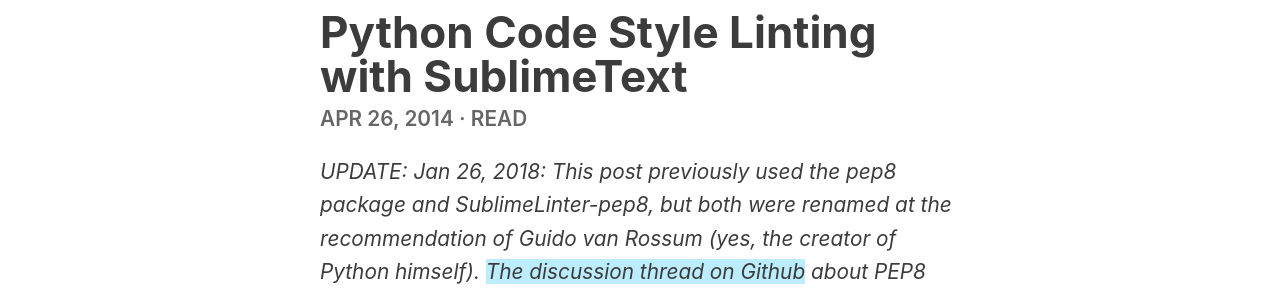
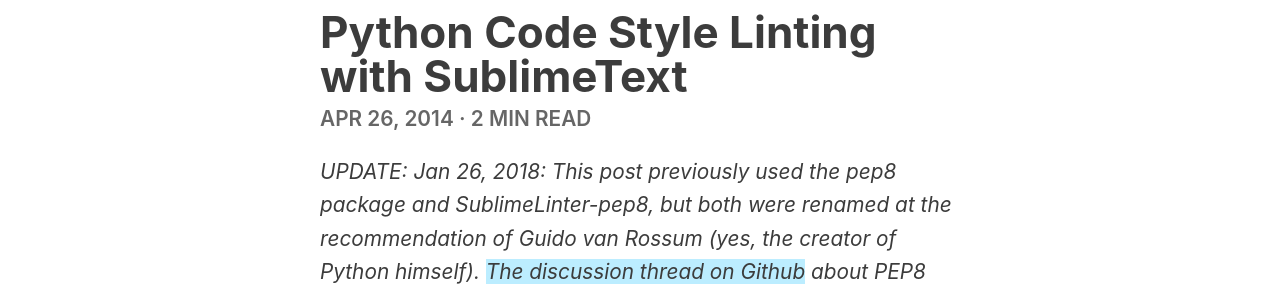
Before and after one commit to whusterj/whusterj.github.io, a Jekyll site: the page built from _posts/2014-04-26-pep-8-with-sublime-text.md, in a window 1280 px wide and 900 px high. Shown: the part 179-472 px from the top of the window. Built offline with Jekyll 4.4.1, drawn with Linux system fonts in a browser that asks for light colours.

```diff
--- a/_posts/2014-04-26-pep-8-with-sublime-text.md
+++ b/_posts/2014-04-26-pep-8-with-sublime-text.md
@@ -5,9 +5,10 @@ date: 2014-04-26 12:00
 description: PEP 8 sets out some style guidelines for Python. Rather than commit these to memory, use a linter! Here's how to do it in SublimeText.
 category: blog
 tags: python programming tools
+readtime: 2 min
 ---
 
-*UPDATE: Jan 26, 2018: This post previously used the pep8 package and SublimeLinter-pep8, but both were renamed at the recommendation of Guido van Rossum (yes, the creator of Python himself). [The discussion thread on Github](https://github.com/PyCQA/pycodestyle/issues/466) about PEP8 and the name of the linting tool is a fascinating example of the Python community at work.*
+_UPDATE: Jan 26, 2018: This post previously used the pep8 package and SublimeLinter-pep8, but both were renamed at the recommendation of Guido van Rossum (yes, the creator of Python himself). [The discussion thread on Github](https://github.com/PyCQA/pycodestyle/issues/466) about PEP8 and the name of the linting tool is a fascinating example of the Python community at work._
 
 For Django (and Python generally) PEP 8 lays out a number of useful style guidelines. You can commit these guidelines to memory, or you can find a “linter” for your text editor, and let it take care of remembering all the rules. Which option do you suppose is better? SublimeText 3 has a very convenient linter, **SublimeLinter 3** with a plug-in that instantly adds PEP 8 support. Here’s how to get up and running with PEP 8 linting in SublimeText right away.
 
```
Also changed, not shown: static/images/apple-touch-icon.png, static/images/favicon.png.
